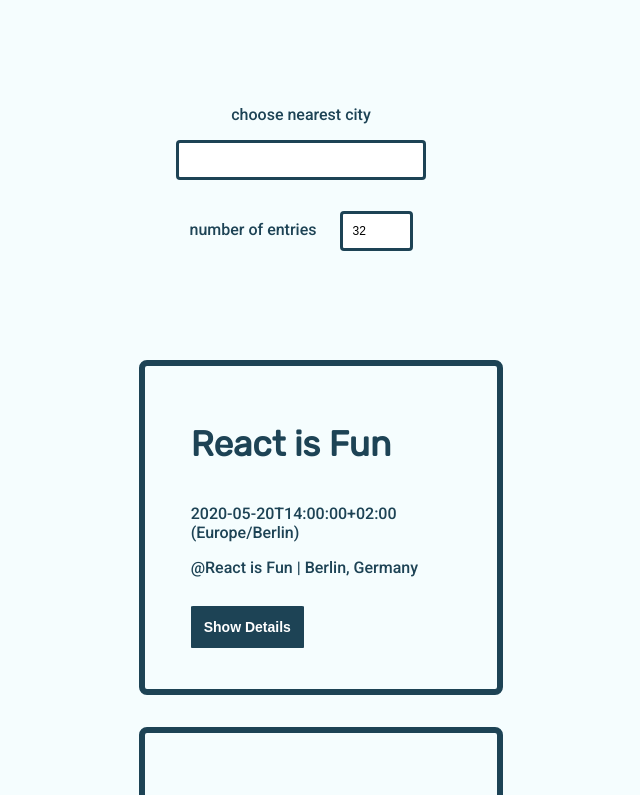
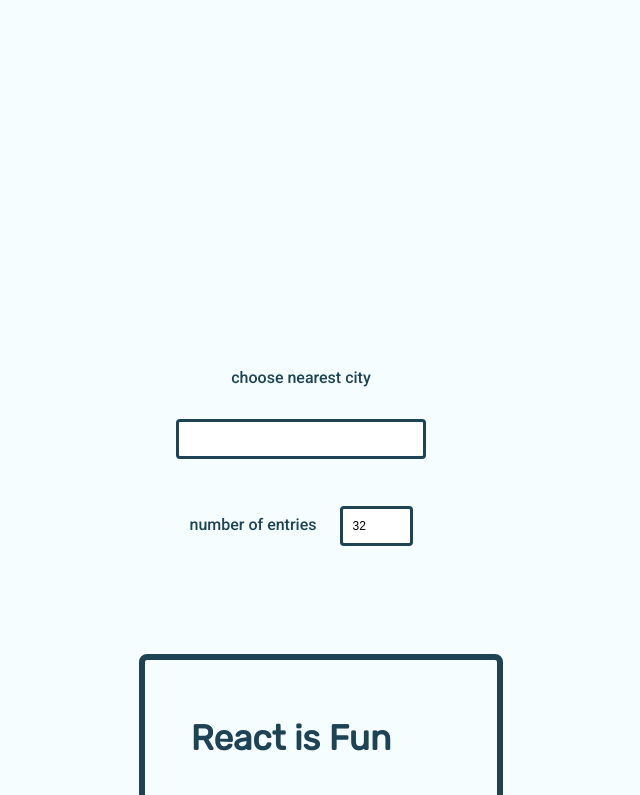
Before and after one commit to julieprograms/meetApp, a React (Create React App) app: page / in a window 1280 px wide. Shown: the part 1800-2595 px from the top of the page, without its empty margins (339-979 px from the left). Built offline with nearby package versions, Linux system fonts and the light colour scheme; what atatus-spa would draw is missing.

Commit message:
added styling

```diff
--- a/src/App.css
+++ b/src/App.css
@@ -1,16 +1,26 @@
 @import url('https://fonts.googleapis.com/css2?family=Roboto:wght@500&display=swap');
 @import url('https://fonts.googleapis.com/css2?family=Rubik&display=swap');
 
+html {
+  box-sizing: border-box;
+  overflow-x:hidden;
+  width: 100%;
+  height:100%;
+  text-align: center;
+}
 .App {
   text-align: center;
   padding: 2% 5%;
   background-color: rgba(179, 238, 248, 0.13);
   color: #1D4355;
+
 }
 
 .App * {
   box-sizing: border-box;
+  overflow: hidden;
   max-width: 100%;
+  align-content: center;
 }
 
 ul {
@@ -87,7 +97,7 @@
   margin: 0;
   top: 43px;
   font-size: 14px;
-  box-shadow: 10px 10px 16px -12px rgba(0, 0, 0, 0.75);
+  box-shadow: 10px 10px 16px 1px rgba(0, 0, 0, 0.75);
 
 }
 
--- a/src/EventList.css
+++ b/src/EventList.css
@@ -3,7 +3,9 @@
 
 .EventList {
 display: inline-grid;
-gap: 2em 2em;
+align-items: center;
+justify-items: center;
+row-gap: 2em;
 grid-template-columns: 1fr;
 grid-template-rows: 1fr;
 min-width: 20em;
```
Also changed, not shown: public/manifest.json.
